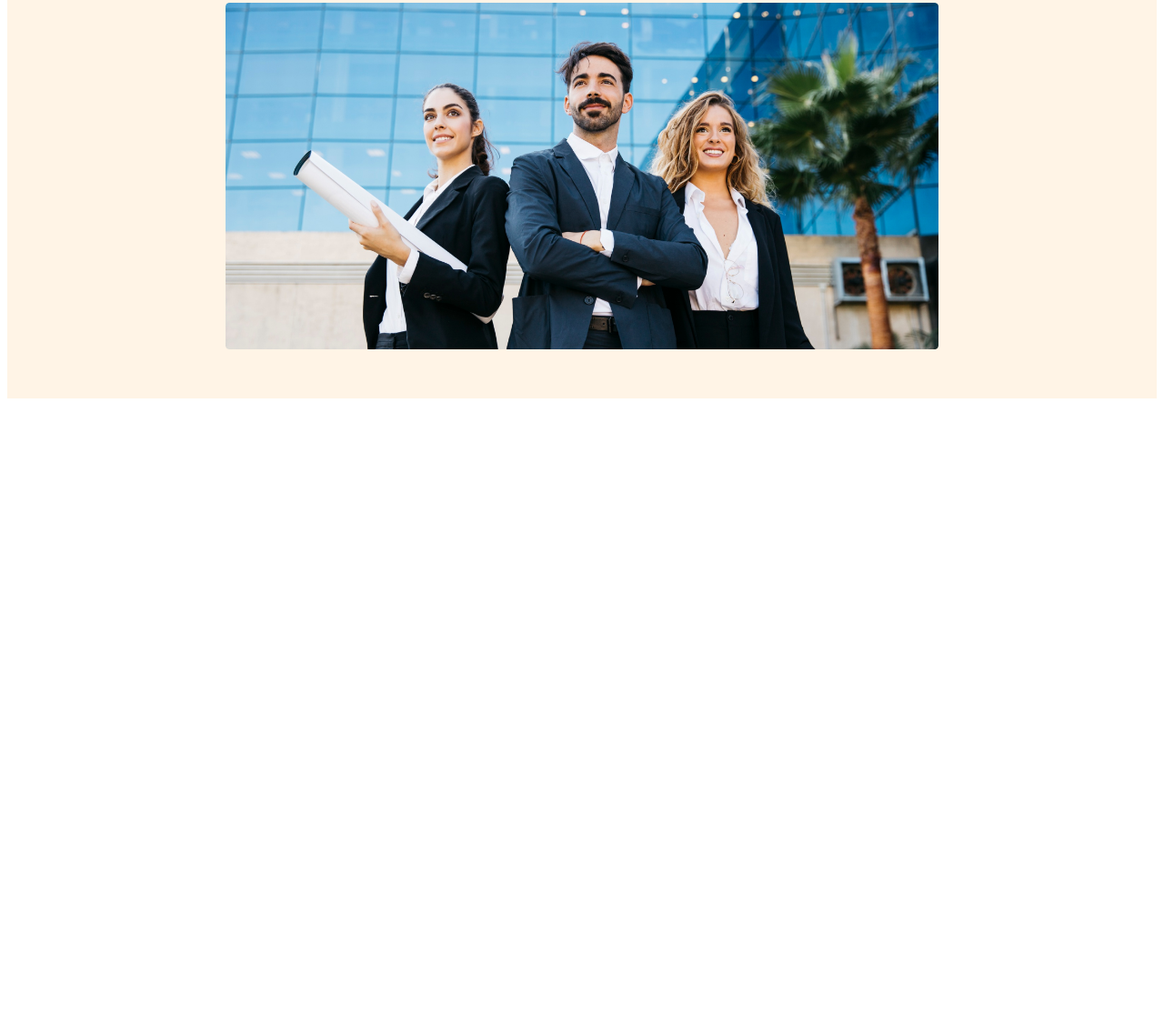
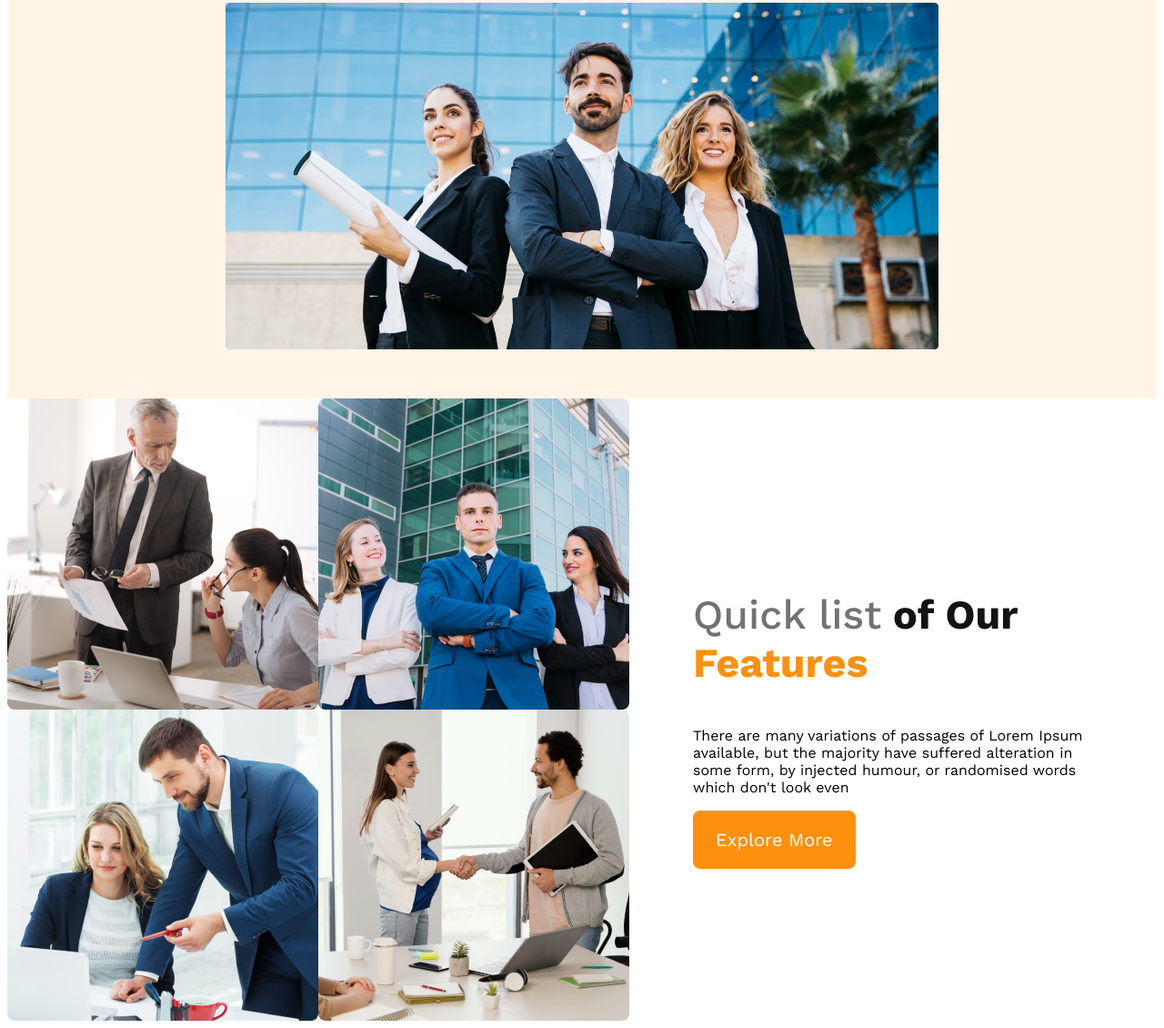
Before and after one commit to showrav416/g3-architects-website, a plain HTML site: page index.html in a window 1280 px wide. Shown: the part 598-1728 px from the top of the page at 91% size. Before the commit the page ends 1044 px from the top, so only its background shows below. Drawn offline with nearby package versions, Linux system fonts and the light colour scheme.

Commit message:
features content added

```diff
--- a/index.html
+++ b/index.html
@@ -40,7 +40,30 @@
         <img src="images/banner.png" alt="" />
       </div>
     </header>
-    <main></main>
+    <main>
+      <section class="teams-container">
+        <div class="teams-img-container">
+          <img src="images/team1.png" alt="" />
+          <img src="images/team2.png" alt="" />
+          <img src="images/team3.png" alt="" />
+          <img src="images/team4.png" alt="" />
+        </div>
+
+        <div class="teams-content">
+          <h3 class="teams-title">
+            <span class="quick-list1">Quick list</span>
+            <span class="quick-list2">of Our</span><br />
+            <span class="quick-list3">Features</span>
+          </h3>
+          <p class="teams-description">
+            There are many variations of passages of Lorem Ipsum available, but
+            the majority have suffered alteration in some form, by injected
+            humour, or randomised words which don't look even
+          </p>
+          <button class="btn-primary">Explore More</button>
+        </div>
+      </section>
+    </main>
     <footer></footer>
   </body>
 </html>
--- a/styles/style.css
+++ b/styles/style.css
@@ -87,3 +87,41 @@ nav {
     flex-direction: column;
   }
 }
+
+main {
+  max-width: 1440px;
+  margin: 0 auto;
+}
+
+.teams-container {
+  display: flex;
+  align-items: center;
+}
+
+.teams-img-container {
+  display: grid;
+  grid-template-columns: repeat(2, 1fr);
+}
+
+.teams-content {
+  padding: 0 70px;
+}
+
+.teams-title {
+  font-size: 2.8rem;
+}
+
+.teams-title .quick-list1 {
+  color: #727272;
+  font-weight: 500;
+}
+
+.teams-title .quick-list2 {
+  color: #131313;
+  font-weight: 700;
+}
+
+.teams-title .quick-list3 {
+  color: #ff900e;
+  font-weight: 700;
+}
```
